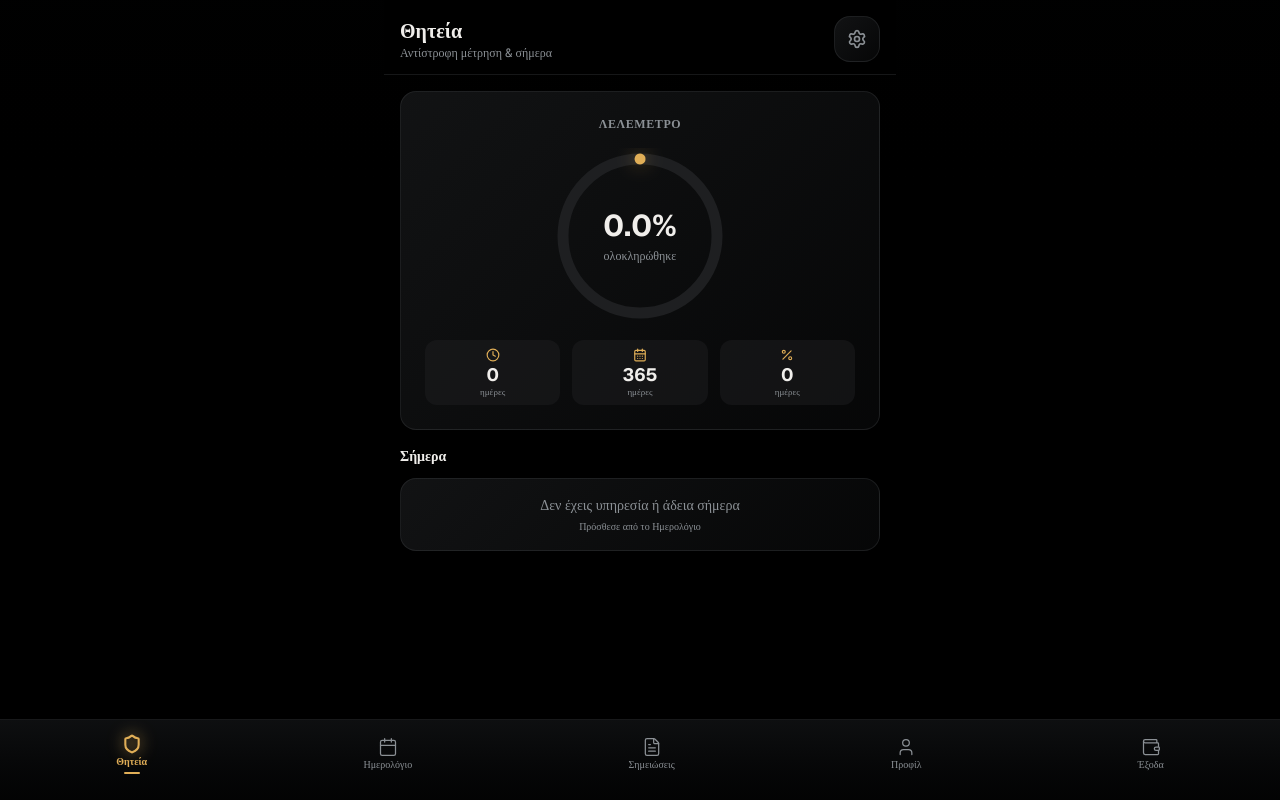
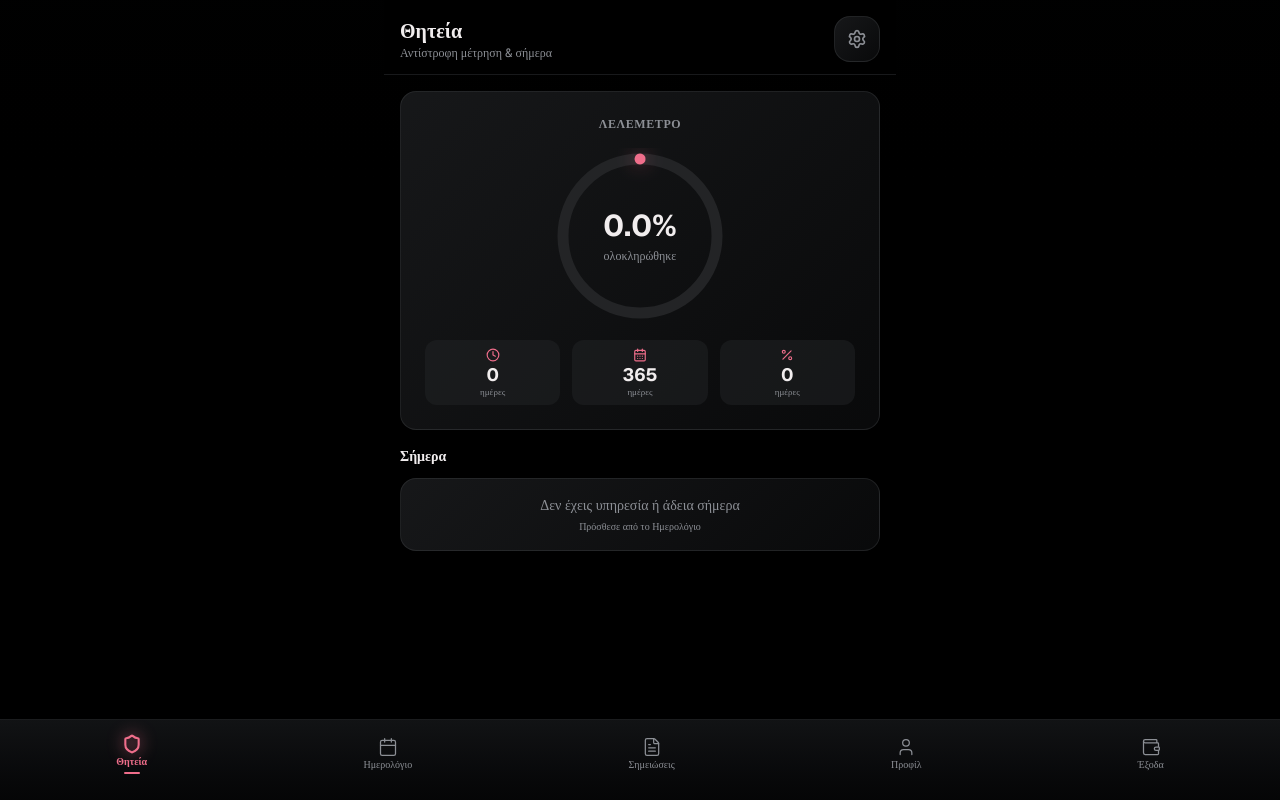
Before and after one commit to liakos199/v0-military-service-app, a Next.js app: page / in a window 1280 px wide. Built offline with nearby package versions, Linux system fonts and the light colour scheme.

Commit message:
feat: update color scheme to rose with lightened surfaces
Swap gold hues to rose and adjust lightness for secondary elements.

Co-authored-by: Ηλίας  Πρωϊμάκης <128422990+liakos199@users.noreply.github.com>

```diff
--- a/app/globals.css
+++ b/app/globals.css
@@ -5,41 +5,41 @@
 
 :root {
   --background: oklch(0.0 0.0 0);
-  --foreground: oklch(0.95 0.005 80);
-  --card: oklch(0.18 0.003 250);
-  --card-foreground: oklch(0.95 0.005 80);
-  --popover: oklch(0.18 0.003 250);
-  --popover-foreground: oklch(0.95 0.005 80);
-  --primary: oklch(0.78 0.12 80);
-  --primary-foreground: oklch(0.14 0.01 80);
-  --secondary: oklch(0.24 0.003 250);
-  --secondary-foreground: oklch(0.88 0.01 80);
-  --muted: oklch(0.22 0.003 250);
-  --muted-foreground: oklch(0.65 0.01 250);
-  --accent: oklch(0.78 0.12 80);
-  --accent-foreground: oklch(0.14 0.01 80);
+  --foreground: oklch(0.95 0.005 0);
+  --card: oklch(0.20 0.004 260);
+  --card-foreground: oklch(0.95 0.005 0);
+  --popover: oklch(0.20 0.004 260);
+  --popover-foreground: oklch(0.95 0.005 0);
+  --primary: oklch(0.70 0.16 8);
+  --primary-foreground: oklch(0.98 0.005 0);
+  --secondary: oklch(0.26 0.004 260);
+  --secondary-foreground: oklch(0.88 0.01 0);
+  --muted: oklch(0.24 0.004 260);
+  --muted-foreground: oklch(0.65 0.01 260);
+  --accent: oklch(0.70 0.16 8);
+  --accent-foreground: oklch(0.98 0.005 0);
   --destructive: oklch(0.55 0.2 25);
-  --destructive-foreground: oklch(0.95 0.005 80);
-  --border: oklch(0.30 0.005 250);
-  --input: oklch(0.24 0.003 250);
-  --ring: oklch(0.78 0.12 80);
-  --chart-1: oklch(0.78 0.12 80);
+  --destructive-foreground: oklch(0.95 0.005 0);
+  --border: oklch(0.32 0.006 260);
+  --input: oklch(0.26 0.004 260);
+  --ring: oklch(0.70 0.16 8);
+  --chart-1: oklch(0.70 0.16 8);
   --chart-2: oklch(0.65 0.08 200);
   --chart-3: oklch(0.60 0.12 40);
   --chart-4: oklch(0.72 0.10 60);
   --chart-5: oklch(0.55 0.06 280);
   --radius: 0.75rem;
-  --sidebar: oklch(0.16 0.002 250);
-  --sidebar-foreground: oklch(0.95 0.005 80);
-  --sidebar-primary: oklch(0.78 0.12 80);
-  --sidebar-primary-foreground: oklch(0.14 0.01 80);
-  --sidebar-accent: oklch(0.24 0.003 250);
-  --sidebar-accent-foreground: oklch(0.88 0.01 80);
-  --sidebar-border: oklch(0.30 0.005 250);
-  --sidebar-ring: oklch(0.78 0.12 80);
-  --glass: oklch(0.22 0.004 250 / 0.6);
-  --glass-border: oklch(0.42 0.01 250 / 0.3);
-  --glass-highlight: oklch(0.95 0.005 80 / 0.06);
+  --sidebar: oklch(0.18 0.003 260);
+  --sidebar-foreground: oklch(0.95 0.005 0);
+  --sidebar-primary: oklch(0.70 0.16 8);
+  --sidebar-primary-foreground: oklch(0.98 0.005 0);
+  --sidebar-accent: oklch(0.26 0.004 260);
+  --sidebar-accent-foreground: oklch(0.88 0.01 0);
+  --sidebar-border: oklch(0.32 0.006 260);
+  --sidebar-ring: oklch(0.70 0.16 8);
+  --glass: oklch(0.24 0.005 260 / 0.65);
+  --glass-border: oklch(0.44 0.01 260 / 0.3);
+  --glass-highlight: oklch(0.95 0.005 0 / 0.06);
 }
 
 @theme inline {
@@ -87,14 +87,14 @@
 }
 
 .glass-card {
-  background: linear-gradient(135deg, oklch(0.22 0.004 250 / 0.7), oklch(0.16 0.003 250 / 0.5));
+  background: linear-gradient(135deg, oklch(0.24 0.005 260 / 0.75), oklch(0.18 0.004 260 / 0.55));
   border: 1px solid var(--glass-border);
   backdrop-filter: blur(16px);
   -webkit-backdrop-filter: blur(16px);
 }
 
 .glass-card-highlight {
-  background: linear-gradient(135deg, oklch(0.26 0.005 250 / 0.15), oklch(0.18 0.003 250 / 0.08));
+  background: linear-gradient(135deg, oklch(0.28 0.006 260 / 0.18), oklch(0.20 0.004 260 / 0.10));
 }
 
 /* Hide scrollbar for mobile */
--- a/components/bottom-nav.tsx
+++ b/components/bottom-nav.tsx
@@ -23,7 +23,7 @@ export function BottomNav({ activeTab, onTabChange }: BottomNavProps) {
   return (
     <nav
       className="fixed bottom-0 left-0 right-0 z-50 safe-bottom border-t border-glass-border"
-      style={{ background: 'linear-gradient(180deg, oklch(0.18 0.004 250 / 0.85), oklch(0.10 0.002 250 / 0.95))', backdropFilter: 'blur(20px)', WebkitBackdropFilter: 'blur(20px)' }}
+      style={{ background: 'linear-gradient(180deg, oklch(0.20 0.005 260 / 0.85), oklch(0.12 0.003 260 / 0.95))', backdropFilter: 'blur(20px)', WebkitBackdropFilter: 'blur(20px)' }}
       role="tablist"
       aria-label="Κύρια πλοήγηση"
     >
@@ -48,7 +48,7 @@ export function BottomNav({ activeTab, onTabChange }: BottomNavProps) {
                   : 'text-muted-foreground active:scale-95'
               )}
             >
-              <Icon className={cn('h-5 w-5', isActive && 'drop-shadow-[0_0_8px_oklch(0.78_0.12_80)]')} strokeWidth={isActive ? 2.5 : 1.5} />
+              <Icon className={cn('h-5 w-5', isActive && 'drop-shadow-[0_0_8px_oklch(0.70_0.16_8)]')} strokeWidth={isActive ? 2.5 : 1.5} />
               <span className={cn('text-[10px] leading-tight', isActive ? 'font-semibold' : 'font-normal')}>
                 {tab.label}
               </span>
--- a/components/service-tab.tsx
+++ b/components/service-tab.tsx
@@ -181,7 +181,7 @@ export function ServiceTab() {
               cy="80"
               r="70"
               fill="none"
-              stroke="oklch(0.24 0.003 250)"
+              stroke="oklch(0.26 0.004 260)"
               strokeWidth="10"
             />
             <circle
@@ -189,13 +189,13 @@ export function ServiceTab() {
               cy="80"
               r="70"
               fill="none"
-              stroke="oklch(0.78 0.12 80)"
+              stroke="oklch(0.70 0.16 8)"
               strokeWidth="10"
               strokeLinecap="round"
               strokeDasharray={`${(percentage / 100) * circumference} ${circumference}`}
               className="transition-all duration-1000 ease-out"
               style={{
-                filter: 'drop-shadow(0 0 8px oklch(0.78 0.12 80 / 0.5))',
+                filter: 'drop-shadow(0 0 8px oklch(0.70 0.16 8 / 0.5))',
               }}
             />
           </svg>
```
